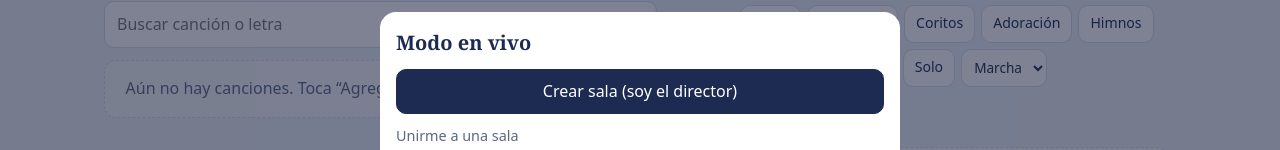
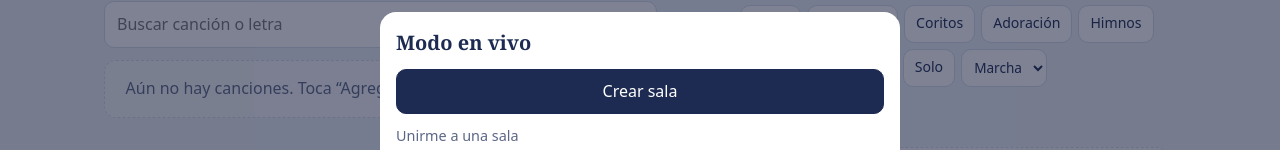
Before and after one commit to Cheke7000/GDA, a plain HTML site: page index.html in a window 1280 px wide. Both pictures are taken after a click on the button "En vivo". Shown: the part 231-381 px from the top of the page. Drawn offline with Linux system fonts and the light colour scheme; no server answers.

Commit message:
Actualizar index.html

```diff
--- a/index.html
+++ b/index.html
@@ -98,7 +98,7 @@
   <dialog id="dlgVivo">
     <div class="vivo-dlg">
       <h2>Modo en vivo</h2>
-      <button id="btnCrearSala" class="principal">Crear sala (soy el director)</button>
+      <button id="btnCrearSala" class="principal">Crear sala</button>
       <label>Unirme a una sala
         <input id="codigoSala" maxlength="8" placeholder="Código" autocapitalize="characters" autocomplete="off">
       </label>
```
